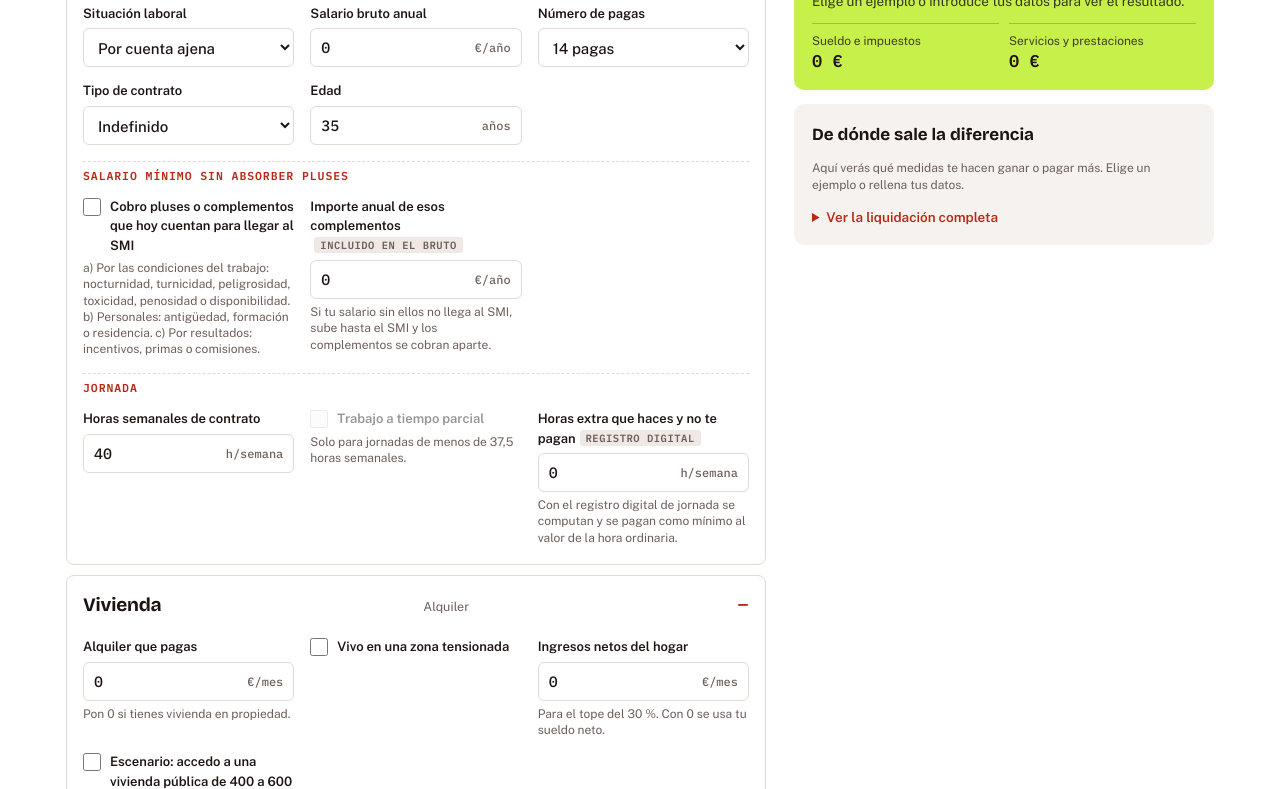
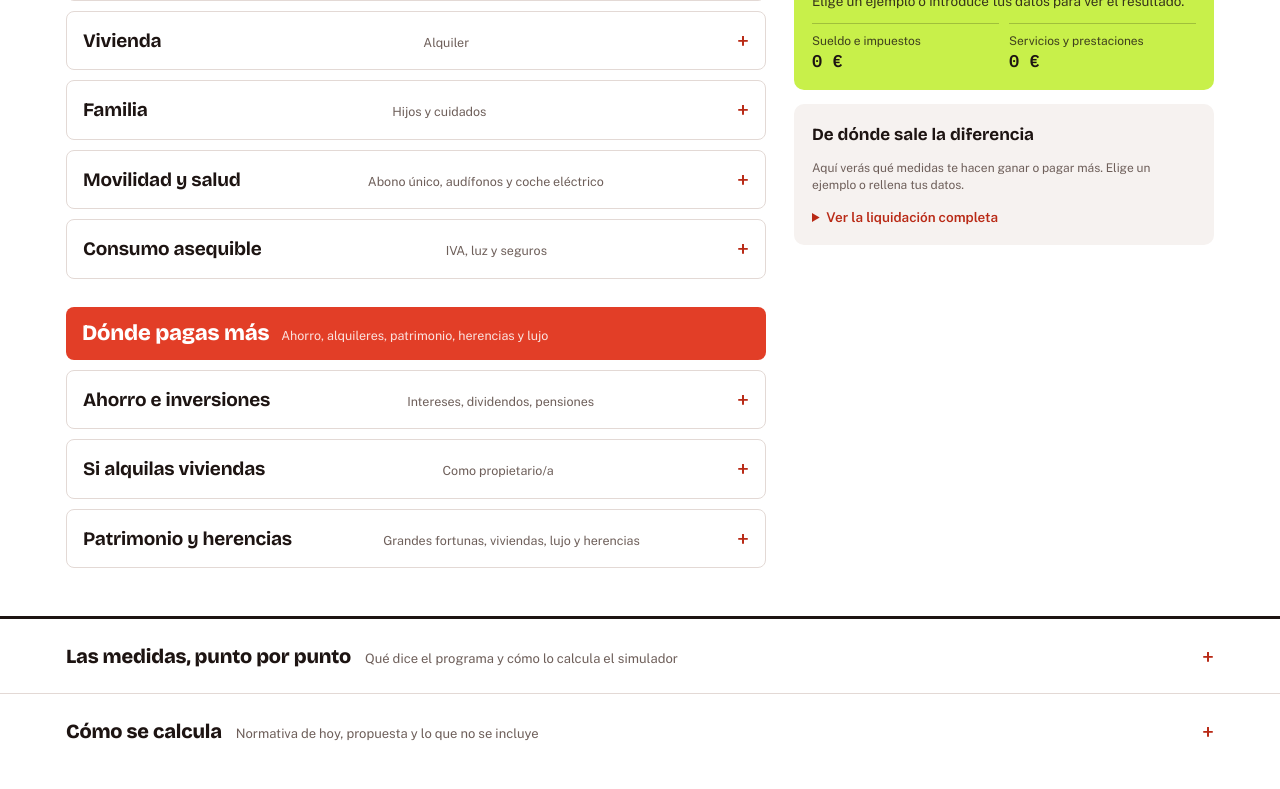
Before and after one commit to segundogg/simulador-fiscal-fa, a plain HTML site: page index.html in a window 1280 px wide. Shown: the part 615-1404 px from the top of the page. Drawn offline with nearby package versions, Linux system fonts and the light colour scheme.

Commit message:
Add files via upload

```diff
--- a/index.html
+++ b/index.html
@@ -10,8 +10,8 @@
 <meta property="og:title" content="¿Cuánto ganas con la propuesta económica del Frente Amplio?">
 <meta property="og:description" content="Descubre lo que ganas y quiénes pagan más con el programa económico del Frente Amplio: IRPF, patrimonio, herencias, IVA, vivienda, jornada de 37,5 horas, prestación por crianza y más.">
 <meta property="og:site_name" content="Simulador fiscal del Frente Amplio">
-<meta property="og:image" content="https://segundogg.github.io/simulador-fiscal-fa/og-image.jpg">
-<meta property="og:image:secure_url" content="https://segundogg.github.io/simulador-fiscal-fa/og-image.jpg">
+<meta property="og:image" content="https://segundogg.github.io/simulador-fiscal-fa/og-image.jpg?v=3">
+<meta property="og:image:secure_url" content="https://segundogg.github.io/simulador-fiscal-fa/og-image.jpg?v=3">
 <meta property="og:image:type" content="image/jpeg">
 <meta property="og:image:alt" content="Simulador: ¿Cuánto ganas con la propuesta económica del Frente Amplio?">
 <meta property="og:image:width" content="1200">
@@ -20,9 +20,9 @@
 <meta name="twitter:card" content="summary_large_image">
 <meta name="twitter:title" content="¿Cuánto ganas con la propuesta económica del Frente Amplio?">
 <meta name="twitter:description" content="Descubre lo que ganas y quiénes pagan más con el programa económico del Frente Amplio: IRPF, patrimonio, herencias, IVA, vivienda, jornada de 37,5 horas, prestación por crianza y más.">
-<meta name="twitter:image" content="https://segundogg.github.io/simulador-fiscal-fa/og-image.jpg">
+<meta name="twitter:image" content="https://segundogg.github.io/simulador-fiscal-fa/og-image.jpg?v=3">
 <meta name="twitter:image:alt" content="Simulador: ¿Cuánto ganas con la propuesta económica del Frente Amplio?">
-<link rel="image_src" href="https://segundogg.github.io/simulador-fiscal-fa/og-image.jpg">
+<link rel="image_src" href="https://segundogg.github.io/simulador-fiscal-fa/og-image.jpg?v=3">
 <style>
 html{-webkit-text-size-adjust:100%}
 body{margin:0;font:14px/1.5 system-ui,-apple-system,"Segoe UI",sans-serif}
@@ -615,7 +615,7 @@ const S = (k, label, def, opts, o = {}) => ({ k, label, t: 'sel', def, opts, ...
 const SUB = (label) => ({ sub: label });
 
 const SEC_PERSONA_TRAB = {
-  asal: { id: 'trab', title: 'Tu trabajo', hint: 'Por cuenta ajena', open: true, fields: [
+  asal: { id: 'trab', title: 'Tu trabajo', hint: 'Por cuenta ajena', open: false, fields: [
     S('situacion', 'Situación laboral', 'asal', [['asal', 'Por cuenta ajena'], ['auto', 'Autónomo/a'], ['pension', 'Pensionista'], ['desempleo', 'Desempleado/a o sin empleo']]),
     N('bruto', 'Salario bruto anual', 30000, { u: '€/año' }),
     S('pagas', 'Número de pagas', '14', [['14', '14 pagas'], ['12', '12 pagas']]),
@@ -629,19 +629,19 @@ const SEC_PERSONA_TRAB = {
     C('parcial', 'Trabajo a tiempo parcial', false, { hint: 'Mantienes tus horas y el sueldo sube en proporción a la nueva jornada completa de 37,5 h.' }),
     N('hExtra', 'Horas extra que haces y no te pagan', 0, { u: 'h/semana', tag: 'Registro digital', hint: 'Con el registro digital de jornada se computan y se pagan como mínimo al valor de la hora ordinaria.' }),
   ]},
-  pension: { id: 'trab', title: 'Tu trabajo', hint: 'Pensionista', open: true, fields: [
+  pension: { id: 'trab', title: 'Tu trabajo', hint: 'Pensionista', open: false, fields: [
     S('situacion', 'Situación laboral', 'asal', [['asal', 'Por cuenta ajena'], ['auto', 'Autónomo/a'], ['pension', 'Pensionista'], ['desempleo', 'Desempleado/a o sin empleo']]),
     N('pensionBruta', 'Pensión bruta anual', 16800, { u: '€/año' }),
     S('pagasPen', 'Número de pagas', '14', [['14', '14 pagas'], ['12', '12 pagas']]),
     N('edad', 'Edad', 70, { u: 'años', hint: 'A partir de 65 y 75 años sube el mínimo personal del IRPF.' }),
   ]},
-  desempleo: { id: 'trab', title: 'Tu trabajo', hint: 'Desempleado/a o sin empleo', open: true, fields: [
+  desempleo: { id: 'trab', title: 'Tu trabajo', hint: 'Desempleado/a o sin empleo', open: false, fields: [
     S('situacion', 'Situación laboral', 'asal', [['asal', 'Por cuenta ajena'], ['auto', 'Autónomo/a'], ['pension', 'Pensionista'], ['desempleo', 'Desempleado/a o sin empleo']]),
     S('tipoDes', 'Qué cobras', 'subsidio', [['subsidio', 'Subsidio por desempleo'], ['contributiva', 'Prestación contributiva (paro)'], ['ninguna', 'Nada (vivo de rentas o sin ingresos)']]),
     N('desImporte', 'Importe mensual que cobras', 480, { u: '€/mes' }),
     N('edad', 'Edad', 35, { u: 'años' }),
   ]},
-  auto: { id: 'trab', title: 'Tu trabajo', hint: 'Autónomo/a', open: true, fields: [
+  auto: { id: 'trab', title: 'Tu trabajo', hint: 'Autónomo/a', open: false, fields: [
     S('situacion', 'Situación laboral', 'asal', [['asal', 'Por cuenta ajena'], ['auto', 'Autónomo/a'], ['pension', 'Pensionista'], ['desempleo', 'Desempleado/a o sin empleo']]),
     N('ingresos', 'Ingresos anuales (sin IVA)', 32000, { u: '€/año' }),
     N('gastos', 'Gastos deducibles de la actividad', 8000, { u: '€/año', hint: 'Sin contar tu cuota de autónomos, que se calcula aparte.' }),
@@ -651,7 +651,7 @@ const SEC_PERSONA_TRAB = {
   ]},
 };
 const SEC_COMUNES = [
-  { id: 'viv', title: 'Vivienda', hint: 'Alquiler', open: true, fields: [
+  { id: 'viv', title: 'Vivienda', hint: 'Alquiler', open: false, fields: [
     N('alquiler', 'Alquiler que pagas', 950, { u: '€/mes', hint: 'Pon 0 si tienes vivienda en propiedad.' }),
     C('tensionada', 'Vivo en una zona tensionada', true),
     N('hogarNeto', 'Ingresos netos del hogar', 2600, { u: '€/mes', hint: 'Para el tope del 30 %. Con 0 se usa tu sueldo neto.' }),
@@ -663,7 +663,7 @@ const SEC_COMUNES = [
     N('hipAmort', 'Lo que adelantas (amortizas) este año', 0, { u: '€', tag: 'Sin comisión', hint: 'Hasta 2029, en hipotecas a tipo variable, no se cobra comisión por amortizar antes de tiempo.' }),
     C('hipCambio', 'Este año paso mi hipoteca de variable a fijo', false, { tag: 'Sin comisión' }),
   ]},
-  { id: 'fam', title: 'Familia', hint: 'Hijos y cuidados', open: true, fields: [
+  { id: 'fam', title: 'Familia', hint: 'Hijos y cuidados', open: false, fields: [
     N('h03', 'Hijos/as de 0 a 3 años', 0, { u: 'nº', hint: 'Primer ciclo de infantil: aún no han cumplido 3 años.' }),
     N('h311', 'Hijos/as de 3 a 11 años', 1, { u: 'nº', hint: 'Infantil (segundo ciclo) y Primaria.' }),
     N('h1217', 'Hijos/as de 12 a 17 años', 0, { u: 'nº' }),
@@ -736,7 +736,7 @@ const SEC_COMUNES = [
   ]},
 ];
 const SEC_EMPRESA = [
-  { id: 'emp1', title: 'Cuentas de la empresa', hint: 'Impuesto sobre Sociedades', open: true, fields: [
+  { id: 'emp1', title: 'Cuentas de la empresa', hint: 'Impuesto sobre Sociedades', open: false, fields: [
     N('incn', 'Cifra de negocios', 2000000, { u: '€' }),
     N('rc', 'Resultado contable antes de impuestos', 240000, { u: '€' }),
     N('ajustes', 'Ajustes fiscales netos (exenciones, gastos no deducibles…)', 0, { u: '€' }),
@@ -749,7 +749,7 @@ const SEC_EMPRESA = [
     N('bin', 'Pérdidas de años anteriores que compensas este año', 0, { u: '€' }),
     N('binAntiguas', 'De ellas, generadas hace más de 4 años', 0, { u: '€', tag: 'Límite 4 años' }),
   ]},
-  { id: 'emp3', title: 'Sector', hint: 'Gravámenes específicos', open: true, fields: [
+  { id: 'emp3', title: 'Sector', hint: 'Gravámenes específicos', open: false, fields: [
     S('sector', 'Actividad', 'general', [['general', 'General'], ['banca', 'Banca'], ['energia', 'Energética o carburantes'], ['alimentacion', 'Producción o distribución de alimentos'], ['digital', 'Servicios digitales']]),
     N('margen25', 'Margen de explotación 2025 (energía)', 0, { u: '%', tag: 'Gravamen energético', hint: 'Resultado bruto de explotación sobre ventas. Para refino, mayoristas de combustibles, gasolineras y comercializadoras de luz y gas.' }),
     N('margen26', 'Margen de explotación 2026 (energía)', 0, { u: '%', hint: 'Tipo del gravamen: 0,3 × los puntos que suba el margen, sobre la cifra de negocios en España (sin actividades reguladas ni impuesto de hidrocarburos).' }),
```
Also changed, not shown: og-image.jpg.
